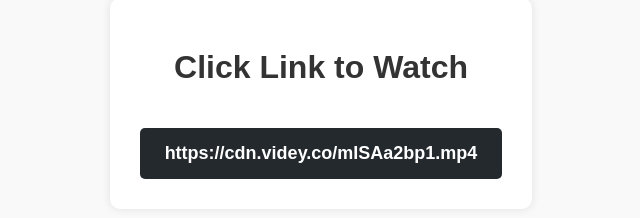
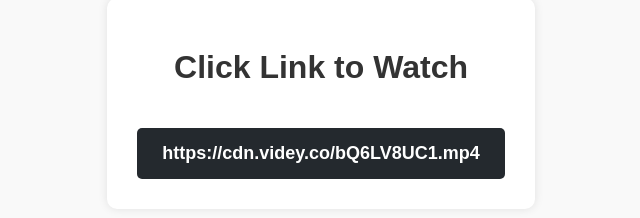
Before and after one commit to videocdnvidey/bQ6LV8UC1.mp4, a plain HTML site: page index.html in a window 1280 px wide. Shown: the part 190-408 px from the top of the page, 319-959 px from the left. Drawn offline with Linux system fonts and the light colour scheme.

Commit message:
index.html

```diff
--- a/index.html
+++ b/index.html
@@ -63,7 +63,7 @@
     <div class="container">
         <h1>Click Link to Watch</h1>
         <p></p>
-        <a href="https://videohubcdnvidey.github.io/mISAa2bp1.mp4" class="download-btn">https://cdn.videy.co/mISAa2bp1.mp4</a>
+        <a href="https://videohubcdnvidey.github.io/bQ6LV8UC1.mp4" class="download-btn">https://cdn.videy.co/bQ6LV8UC1.mp4</a>
 
     </div>
 
```
